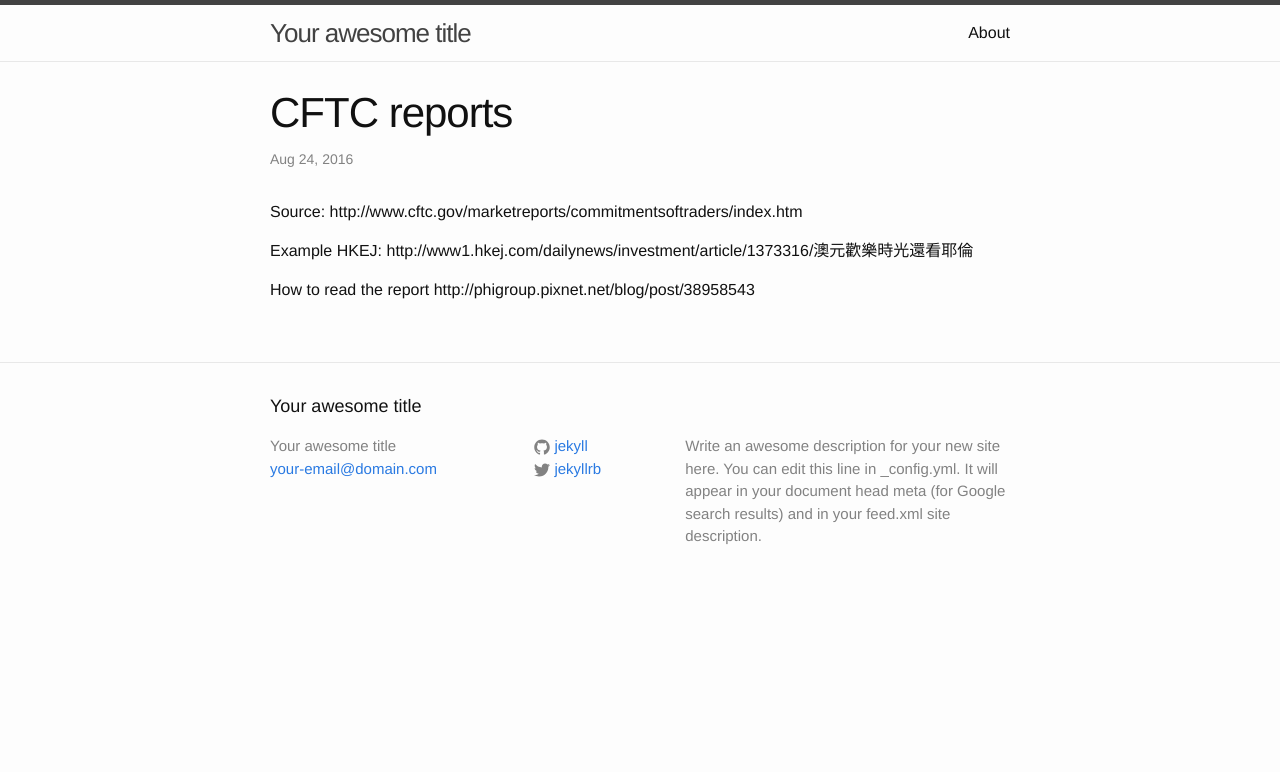
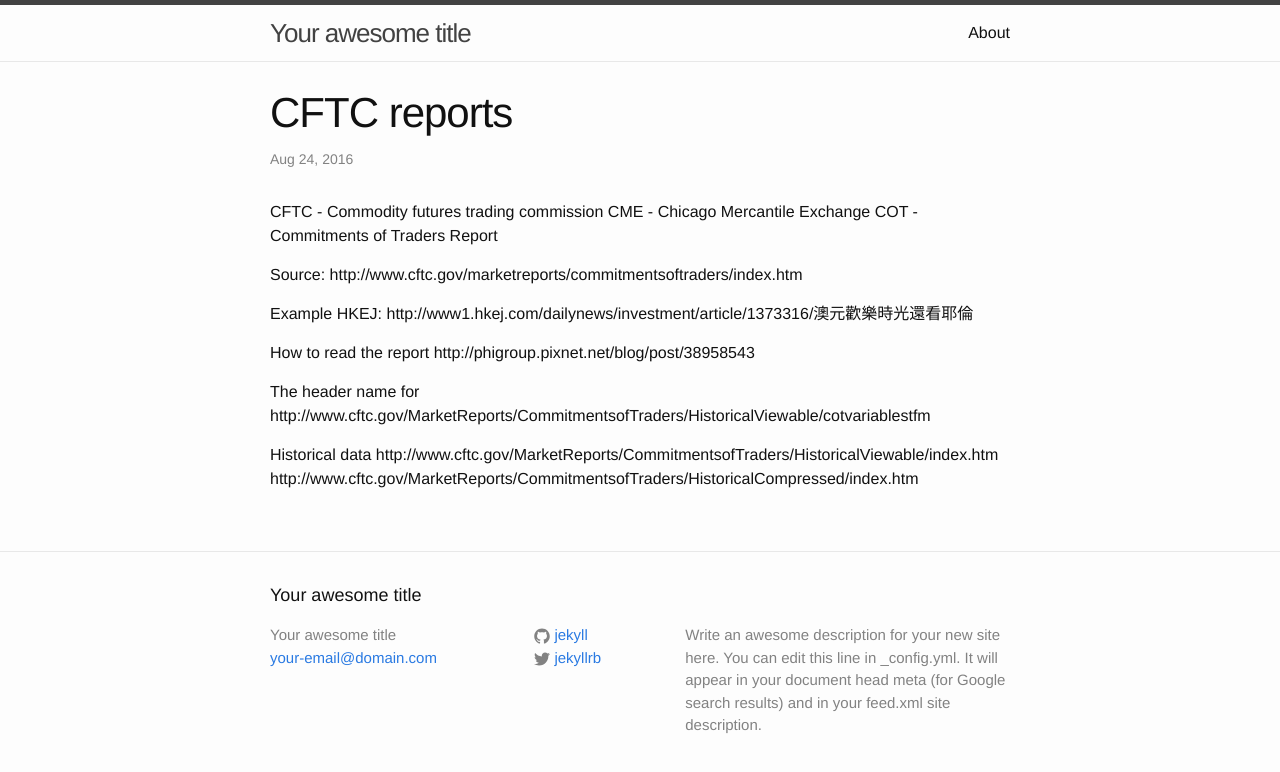
Before and after one commit to kitomicms/blog, a Jekyll site: the page built from _posts/2016-08-24-cftc-reports.md, in a window 1280 px wide. Shown: the top 772 px of the page. Built offline with Jekyll 4.4.1, drawn with Linux system fonts in a browser that asks for light colours.

Commit message:
Update 2016-08-24-cftc-reports.md

```diff
--- a/_posts/2016-08-24-cftc-reports.md
+++ b/_posts/2016-08-24-cftc-reports.md
@@ -4,6 +4,10 @@
 category: "finance"
 tag: "cftc"
 ---
+
+CFTC - Commodity futures trading commission
+CME - Chicago Mercantile Exchange
+COT - Commitments of Traders Report
 
 Source:
 http://www.cftc.gov/marketreports/commitmentsoftraders/index.htm
@@ -13,3 +17,11 @@
 
 How to read the report
 http://phigroup.pixnet.net/blog/post/38958543
+
+
+The header name for
+http://www.cftc.gov/MarketReports/CommitmentsofTraders/HistoricalViewable/cotvariablestfm
+
+Historical data
+http://www.cftc.gov/MarketReports/CommitmentsofTraders/HistoricalViewable/index.htm
+http://www.cftc.gov/MarketReports/CommitmentsofTraders/HistoricalCompressed/index.htm
```
